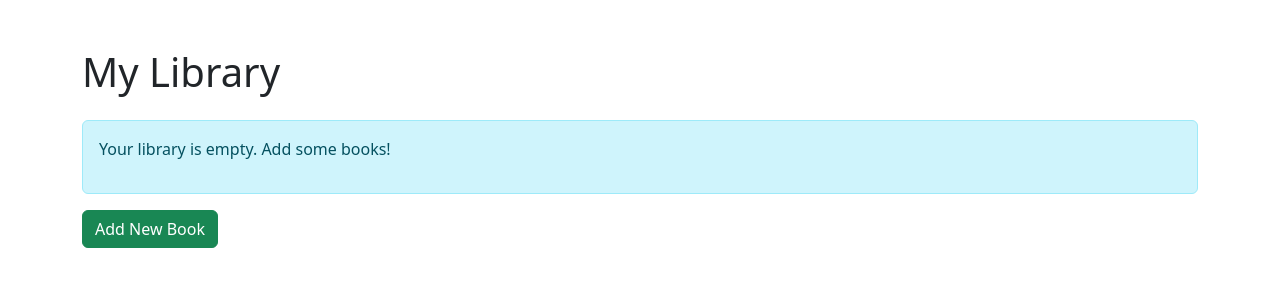
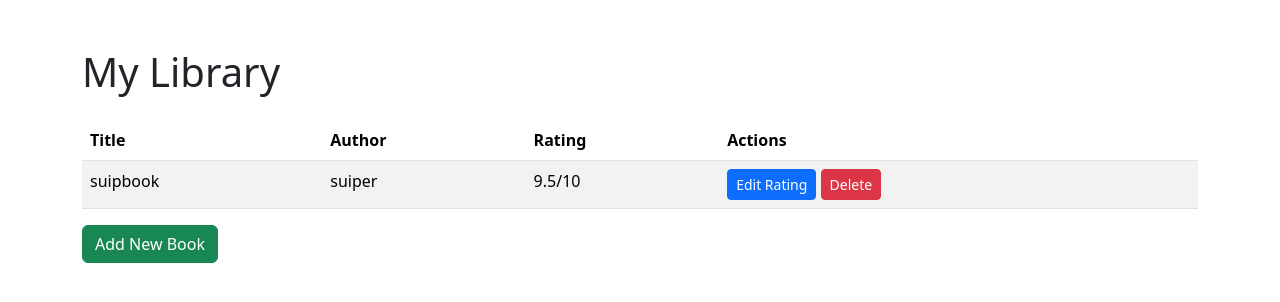
Before and after one commit to Suiper34/virtual-bookshelf-web, a Flask app: page / in a window 1280 px wide. Shown: the top 302 px of the page. Run offline with Flask 3, Linux system fonts and the light colour scheme; some libraries are stand-ins or nearby versions.

Commit message:
fix errors

```diff
--- a/app.py
+++ b/app.py
@@ -1,21 +1,23 @@
-from flask import Flask, render_template, url_for, redirect, flash
+import os
+
+from flask import Flask, flash, redirect, render_template, url_for
+from flask_bootstrap import Bootstrap5
+from flask_sqlalchemy import SQLAlchemy
 from flask_wtf import FlaskForm
-from wtforms import StringField, SubmitField, FloatField
-from wtforms.validators import DataRequired, NumberRange
 from flask_wtf.csrf import CSRFProtect
-import os
-from flask_bootstrap import Bootstrap5
-from sqlalchemy import String, update, select
+from sqlalchemy import String, select, update
 from sqlalchemy.orm import DeclarativeBase, Mapped, mapped_column
-from flask_sqlalchemy import SQLAlchemy
+from wtforms import FloatField, StringField, SubmitField
+from wtforms.validators import DataRequired, Length, NumberRange
 
 
 class BookForm(FlaskForm):
-    book_name = StringField('Book name', validators=[DataRequired()])
+    book_name = StringField('Book name', validators=[
+                            DataRequired(), Length(max=250)])
     book_author = StringField('Author', validators=[
-                              DataRequired(), NumberRange(min=0, max=10)])
+                              DataRequired(), Length(max=250)])
     rating = FloatField('Rating (out of 10 eg: 9.5/10)',
-                        validators=[DataRequired()])
+                        validators=[DataRequired(), NumberRange(min=0, max=10)])
     add_book = SubmitField('Add Book')
 
 
@@ -70,7 +72,7 @@ def home():
         rendered HTML template showing all books
     """
     result = db.session.execute(select(Library).order_by(Library.title))
-    all_books = result.scalars().all
+    all_books = result.scalars().all()
 
     return render_template('index.html', book_items=all_books)
 
@@ -133,17 +135,17 @@ def edit_rating(book_id: int):
     if form.validate_on_submit():
         # update rating
         db.session.execute(
-            update(Library).where(Library.id == book_id)
-        ).values(rating=form.rating.data)
+            update(Library).where(Library.id == book_id).values(
+                rating=form.rating.data)
+        )
         db.session.commit()
         flash('Book rating updated successfully!', category='success')
         return redirect(url_for('home'))
 
-    form.rating.data = book_to_update.rating
     return render_template('edit-rating.html', form=form, book=book_to_update)
 
 
-@app.route('/delete/<int:book_id>', methods=['DELETE'])
+@app.route('/delete/<int:book_id>')
 def delete_book(book_id: int):
     """
     Args:
--- a/templates/add.html
+++ b/templates/add.html
@@ -20,6 +20,7 @@
           <div class="card-body">
             {{ form.csrf_token }}
             {{ render_form(
+            form,
             button_map={'add_book': 'primary'},
             extra_classes='needs-validation',
             novalidate=True
--- a/templates/index.html
+++ b/templates/index.html
@@ -12,7 +12,7 @@
   <div class="container mt-5">
     <h1 class="mb-4">My Library</h1>
 
-    {% if books %}
+    {% if book_items %}
     <div class="table-responsive">
       <table class="table table-striped">
         <thead>
```
Also changed, not shown: instance/books-collection.db.
